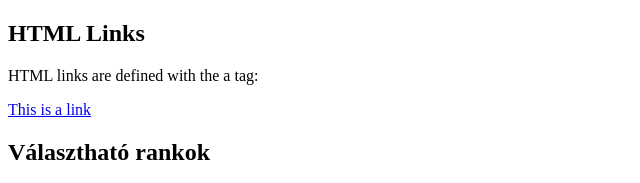
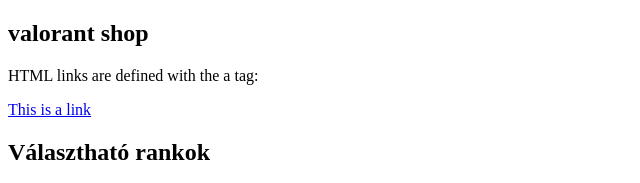
Before and after one commit to pkrisztia123/valorantshop, a plain HTML site: page index.html in a window 1280 px wide. Shown: the top 183 px of the page, 0-640 px from the left. Drawn offline with Linux system fonts and the light colour scheme.

Commit message:
Update index.html

```diff
--- a/index.html
+++ b/index.html
@@ -2,7 +2,7 @@
 <html>
 <body>
 
-<h2>HTML Links</h2>
+<h2>valorant shop</h2>
 <p>HTML links are defined with the a tag:</p>
 
 <a href="https://">This is a link</a>
```
